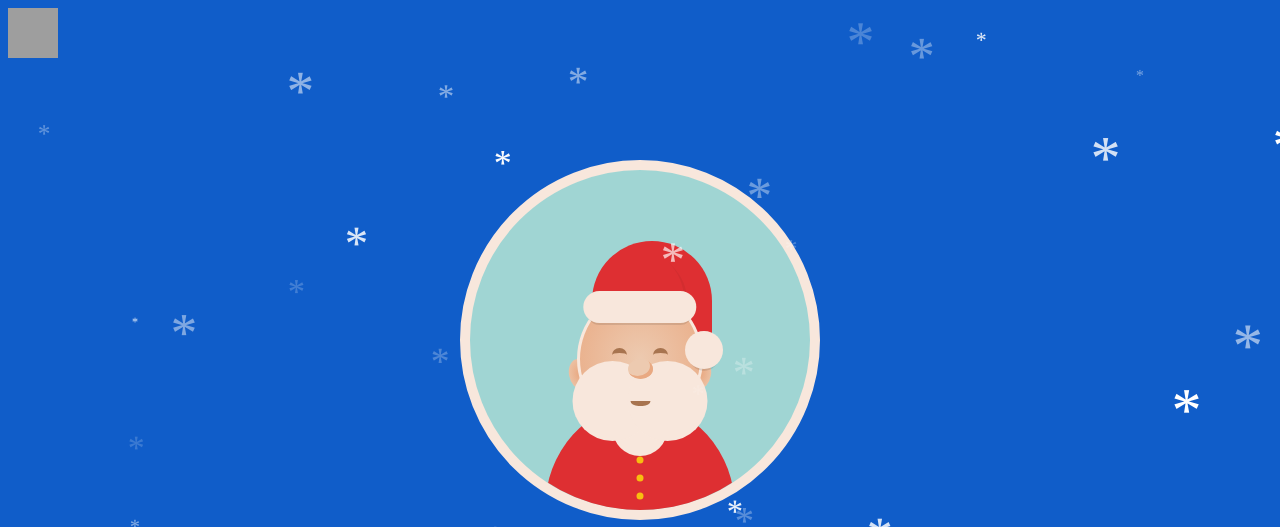
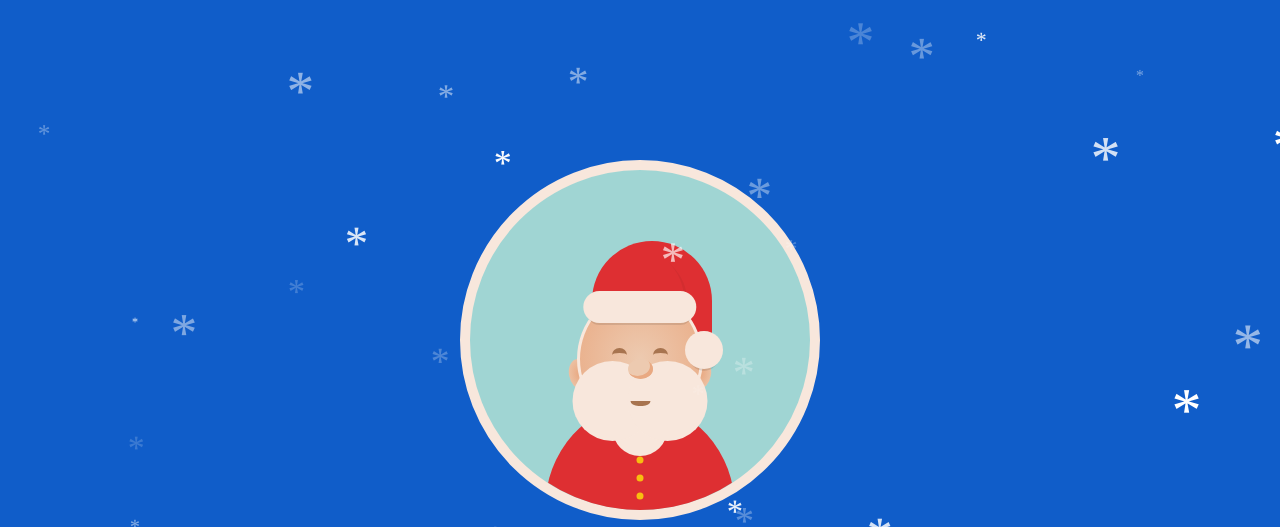
Before and after one commit to halukoz/christmas_card, a plain HTML site: page index.html in a window 1280 px wide. Shown: the top 527 px of the page. Drawn offline with Linux system fonts and the light colour scheme; grey boxes are pictures that could not be loaded; a web font is replaced by a local one.

Commit message:
Update index.html

```diff
--- a/index.html
+++ b/index.html
@@ -10,7 +10,7 @@
 </div>
 <script src="script/fallingsnow_v6.js"></script>
 
-<iframe width="50" height="50" src="https://www.youtube.com/embed/LLsg_Lk819s?si=07FiiI6Ih9cCCDPk&autoplay=1&rel=0&mute=0" title="YouTube video player" frameborder="0" allow="accelerometer; autoplay; clipboard-write; encrypted-media; gyroscope; picture-in-picture; web-share" allowfullscreen></iframe>
+<iframe width="0" height="0" src="https://www.youtube.com/embed/LLsg_Lk819s?si=07FiiI6Ih9cCCDPk&autoplay=1&rel=0&mute=0" title="YouTube video player" frameborder="0" allow="accelerometer; autoplay; clipboard-write; encrypted-media; gyroscope; picture-in-picture; web-share" allowfullscreen></iframe>
 
 <div class="window">
 		<div class="santa">
```
